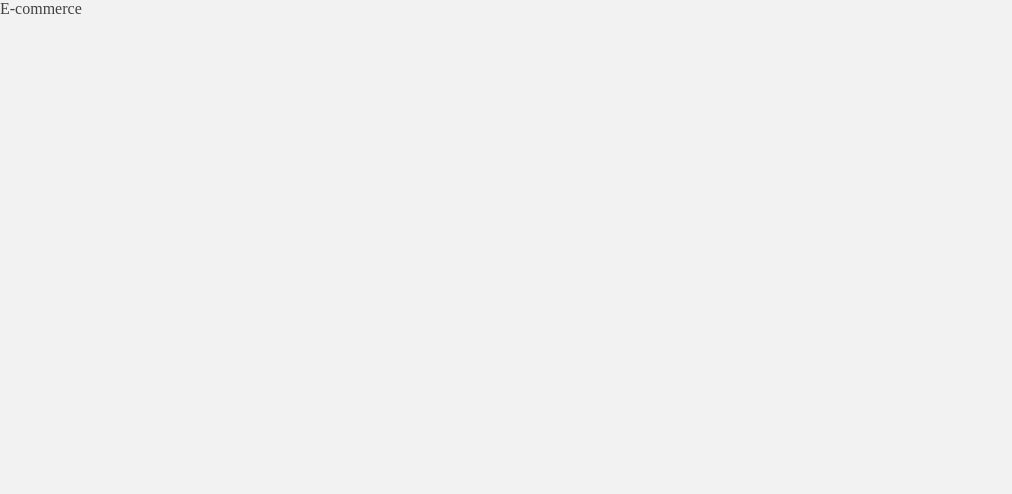
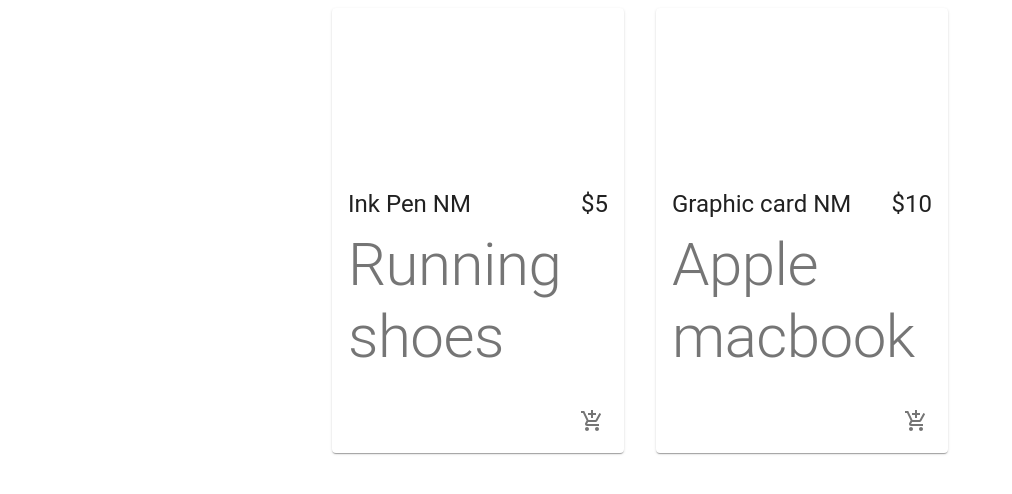
Before and after one commit to nadiamariduena/e-commerce-react-stripe, a React (Create React App) app: page / in a window 1280 px wide. Shown: the top 494 px of the page, without its empty margins (0-1012 px from the left). Built offline with nearby package versions, Linux system fonts and the light colour scheme.

Commit message:
default code

```diff
--- a/src/App.js
+++ b/src/App.js
@@ -1,32 +1,12 @@
 import React from "react";
-
-const App = () => {
-  return <div>E-commerce</div>;
-};
-
-export default App;
-
-/*
-
-import React from "react";
-import { BrowserRouter as Router, Switch, Route } from "react-router-dom";
-
-import Home from "./components/Products/Products";
+import Products from "./components/Products/Products";
 
 const App = () => {
   return (
-    <Router>
-      <div>
-        <Switch>
-          <Route path="/" exact component={Home} />
-          <Route path="/*" component={Home} />
-        </Switch>
-      </div>
-    </Router>
+    <div>
+      <Products />
+    </div>
   );
 };
 
 export default App;
-
-
-*/
--- a/src/components/Products/Product/Product.jsx
+++ b/src/components/Products/Product/Product.jsx
@@ -8,47 +8,57 @@ import {
   Typography,
   IconButton,
 } from "@material-ui/core";
+//icon
+import { AddShoppingCart } from "@material-ui/icons";
+//styles HOOK
+
+import useStyles from "./styles";
 
 //
-//icon
-import { AddShoppingCart } from "@material-ui/icons";
-// import classes from "*.module.css";
+//
+const Product = ({ product }) => {
+  //  styles HOOK
+  const classes = useStyles();
   //
 
-const Product = ({ product }) => {
+  //
+  //
   return (
-    <div>
+    <>
       {/* self closing tag /> */}
       <Card className={classes.root}>
+        {/* styles HOOK */}
         <CardMedia className={classes.media} image="" title={product.name} />
 
         <CardContent>
+          <div className={classes.cardContent}>
+            {/* name */}
+            <Typography gutterBottom variant="h5">
+              {product.name}
+            </Typography>
+            {/* price */}
+            <Typography gutterBottom variant="h5">
+              {product.price}
+            </Typography>
+          </div>
           {/*
 
 
-          */}
-          <div className={classes.CardContent}>
-            <Typography variant="h5" gutterBottom>
-              {product.name}
-            </Typography>
-            <Typography variant="h5">{product.price}</Typography>
+          Description */}
           <Typography variant="h2" color="textSecondary">
             {product.description}
           </Typography>
+        </CardContent>
+        {/*
+
+        CardActions  */}
         <CardActions disableSpacing className={classes.cardActions}>
-              <IconButton aria-label="Add to Cart" onClick={handleAddToCart}>
+          <IconButton aria-label="Add to Cart">
             <AddShoppingCart />
           </IconButton>
         </CardActions>
-          </div>
-
-          {/*
-
-
-          */}
-        </CardContent>
       </Card>
-    </div>
+    </>
   );
 };
 
--- a/src/components/Products/Products.jsx
+++ b/src/components/Products/Products.jsx
@@ -1,12 +1,12 @@
 import React from "react";
-import Grid from '@material-ui/core/Grid';
+import { Grid } from "@material-ui/core";
 
-
+import Product from "./Product/Product";
 //
 //
 const products = [
-  { id: 1, name: "Shoes", description: "Running shoes", price: '$5' },
-  { id: 2, name: "Mac book", description: "Apple macbook", price: '$10' },
+  { id: 1, name: "Ink Pen NM", description: "Running shoes", price: "$5" },
+  { id: 2, name: "Graphic card NM", description: "Apple macbook", price: "$10" },
 ];
 /*
 
@@ -14,16 +14,17 @@ const products = [
 */
 
 const Products = () => {
+  return (
     <main>
-    <Grid container justify="center" spacing="4">
+      <Grid container justify="center" spacing={4}>
         {products.map((product) => (
-        //
-        <Grid item key={product.id} xs={12} sm={6} md={4} lg={3}>
+          <Grid key={product.id} item xs={12} sm={6} md={4} lg={3}>
             <Product product={product} />
           </Grid>
         ))}
       </Grid>
-  </main>;
+    </main>
+  );
 };
 
 export default Products;
--- a/src/index.js
+++ b/src/index.js
@@ -1,15 +1,6 @@
 import React from "react";
 import ReactDOM from "react-dom";
 
-//
 import App from "./App";
-import "./scss/_main.scss";
 
-//
-//
-ReactDOM.render(
-  <React.StrictMode>
-    <App />
-  </React.StrictMode>,
-  document.getElementById("root")
-);
+ReactDOM.render(<App />, document.getElementById("root"));
--- a/src/scss/_main.scss
+++ /dev/null
@@ -1,43 +0,0 @@
-*,
-*::before,
-*::after {
-  margin: 0;
-  padding: 0;
-  box-sizing: border-box;
-  text-decoration: none;
-  list-style: none;
-  outline: none;
-  // CURSOR DEFAULT NONE
-  // cursor: none;
-}
-/* ---------BAR STYLES------- */
-
-// THE ERROR IN THIS FILE COMES FROM HERE********
-body::-webkit-scrollbar {
-  width: 1rem;
-}
-body::-webkit-scrollbar-track {
-  -webkit-box-shadow: inset 0 0 6px rgb(248, 248, 248);
-}
-//   background-color: rgb(248, 248, 248);
-body::-webkit-scrollbar-thumb {
-  background-color: rgb(0, 0, 0);
-  outline: none;
-  border-radius: 50px;
-}
-
-/* ---------BAR STYLES------- */
-
-body {
-  overflow-x: hidden;
-  // background-color: #edebe4;
-  // rgb(248, 248, 248) original,matte white
-  //  background-color: #002200; //emeraude
-  // ------------
-  // ------------
-  // ------------
-  // ------------
-  background: #f2f2f2;
-  color: #424242;
-  position: relative;
-}
```
Also changed, not shown: src/img/firstPreview_default.gif (added), 1 other file (tests, documents, lock files or other folders). Lines whose indentation alone changed are shown as unchanged.
